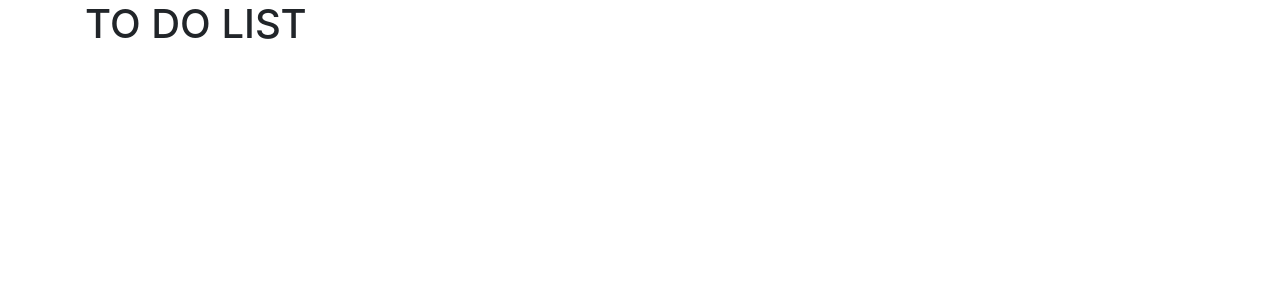
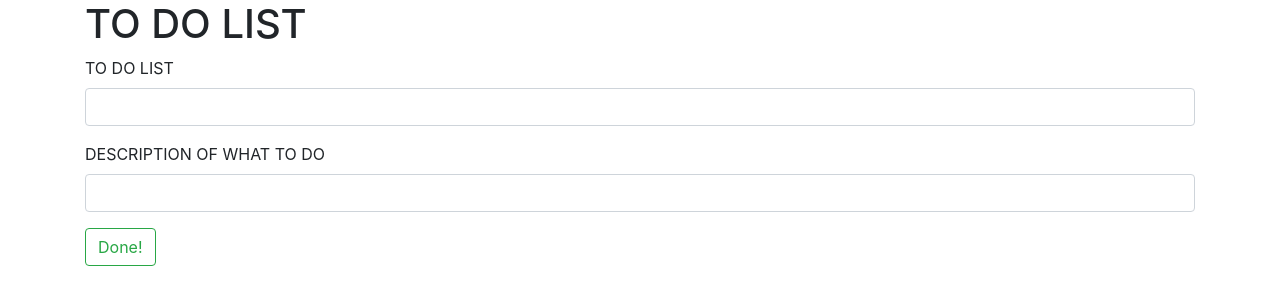
Before and after one commit to FatimahOlayiwola/TO-DO-LIST, a plain HTML site: page index.html in a window 1280 px wide. Drawn offline with Linux system fonts and the light colour scheme.

Commit message:
More informations on the webpage

```diff
--- a/index.html
+++ b/index.html
@@ -6,12 +6,31 @@
   <meta name="viewport" content="width=device-width, initial-scale=1.0">
   <link rel="stylesheet" href="css/bootstrap.css">
   <link rel="stylesheet" href="css/styles.css">
+  <script src="js/jquery.js"></script>
+  <script src="js/scripts.js"></script>
   <title>TO-DO-LIST</title>
 </head>
 <body>
   <div class="container">
-    <div id="list">
-      <h1>TO DO LIST</h1>
+    <h1>TO DO LIST</h1>
+    <form id="formOne">
+      <div class="form-group">
+        <label for="to-do-list">TO DO LIST</label>
+        <input type="text" class="form-control" id="input">
+      </div>
+
+      <div class="form-group">
+        <label for="description">DESCRIPTION OF WHAT TO DO</label>
+        <input type="text" class="form-control" id="input">
+      </div>
+
+      <button class="btn btn-outline-success"  type="submit">Done!</button>
+
+    </form>
+
+    <div id="output">
+
+
     </div>
   </div>
 </body>
```
